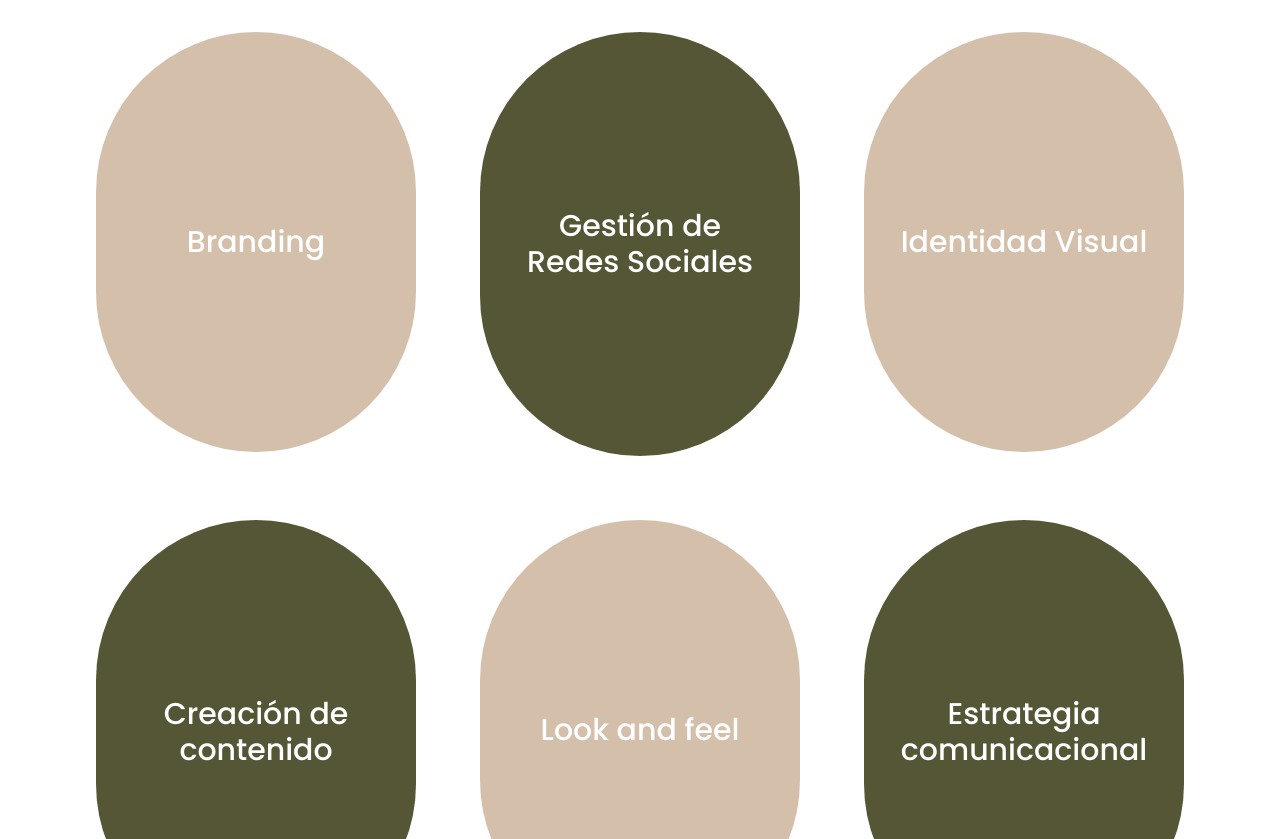
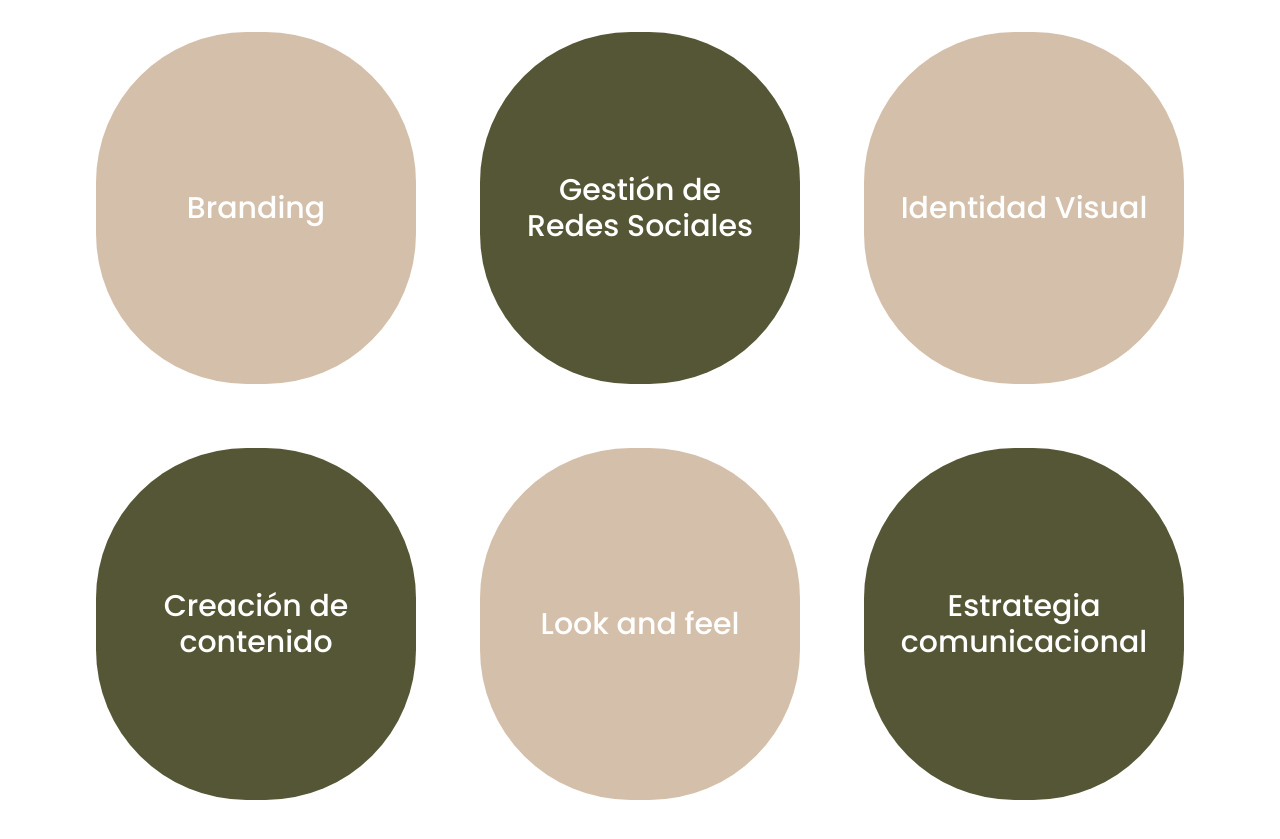
Before and after one commit to c2developergroup/thestudioav, an Astro site: page / in a window 1280 px wide. Shown: the part 900-1739 px from the top of the page. Built offline with nearby package versions, Linux system fonts and the light colour scheme; Astro itself is replaced by a stand-in of ours.

Commit message:
Servicios: fix cards

```diff
--- a/src/components/Servicios.astro
+++ b/src/components/Servicios.astro
@@ -1,17 +1,16 @@
 <section id="Servicios" class="mt-20">
-  <!-- <div class="text-center text-2xl text-[#555636] mb-10">Servicios</div> -->
   <div class="grid grid-cols-3 gap-16 mx-24">
     <div class="flip-box h-full w-full">
       <div class="flip-box-inner grid grid-cols-1 text-white gap-5">
         <div
-          class="bg-[#d4bfaa] py-48 px-3 rounded-[300px] text-center content-center flip-box-front"
+          class="bg-[#d4bfaa] w-full aspect-[10/11] rounded-[47%/42.72%] text-center content-center flip-box-front"
         >
           <h2 class="text-3xl">Branding</h2>
         </div>
         <div
-          class="bg-[#d4bfaa] py-40 px-3 rounded-[300px] text-center grid grid-cols-1 gap-5 flip-box-back absolute"
+          class="bg-[#d4bfaa] w-full aspect-[10/11] rounded-[47%/42.72%] px-10 text-center content-center flip-box-back absolute"
         >
-          <p>
+          <p class="pb-5">
             Desarrollamos tu marca de lo mas profundo hasta lo mas
             superficial para mostrarla con sentido.
           </p>
@@ -22,12 +21,12 @@
     <div class="flip-box h-full w-full">
       <div class="flip-box-inner grid grid-cols-1 text-white gap-5">
         <div
-          class="bg-[#555636] py-44 px-3 rounded-[300px] text-center content-center flip-box-front"
+          class="bg-[#555636] w-full aspect-[10/11] rounded-[47%/42.72%] text-center content-center flip-box-front"
         >
           <h2 class="text-3xl">Gestión de <br />Redes Sociales</h2>
         </div>
         <div
-          class="bg-[#555636] py-32 px-3 rounded-[300px] text-center grid grid-cols-1 gap-5 flip-box-back absolute"
+          class="bg-[#555636] w-full aspect-[10/11] rounded-[47%/42.72%] px-10 text-center content-center flip-box-back absolute"
         >
           <p>
             Gestionamos tu marca y comunidad en redes sociales. Desde la
@@ -41,12 +40,12 @@
     <div class="flip-box h-full w-full">
       <div class="flip-box-inner grid grid-cols-1 text-white gap-5">
         <div
-          class="bg-[#d4bfaa] py-48 px-3 rounded-[300px] text-center content-center flip-box-front"
+          class="bg-[#d4bfaa] w-full aspect-[10/11] rounded-[47%/42.72%] text-center content-center flip-box-front"
         >
           <h2 class="text-3xl">Identidad Visual</h2>
         </div>
         <div
-          class="bg-[#d4bfaa] py-40 px-3 rounded-[300px] text-center grid grid-cols-1 gap-5 flip-box-back absolute"
+          class="bg-[#d4bfaa] w-full aspect-[10/11] rounded-[47%/42.72%] px-10 text-center content-center flip-box-back absolute"
         >
           <p>Diseñamos la esencia de tu marca.</p>
           <p>
@@ -59,12 +58,12 @@
     <div class="flip-box h-full w-full">
       <div class="flip-box-inner grid grid-cols-1 text-white gap-5">
         <div
-          class="bg-[#555636] py-44 px-3 rounded-[300px] text-center content-center flip-box-front"
+          class="bg-[#555636] w-full aspect-[10/11] rounded-[47%/42.72%] text-center content-center flip-box-front"
         >
           <h2 class="text-3xl">Creación de contenido</h2>
         </div>
         <div
-          class="bg-[#555636] py-32 px-3 rounded-[300px] text-center grid grid-cols-1 gap-5 flip-box-back absolute"
+          class="bg-[#555636] w-full aspect-[10/11] rounded-[47%/42.72%] px-10 text-center content-center flip-box-back absolute"
         >
           <p>Hacemos todo el contenido orgánico o profesional por ti.</p>
           <p>
@@ -77,12 +76,12 @@
     <div class="flip-box h-full w-full">
       <div class="flip-box-inner grid grid-cols-1 text-white gap-5">
         <div
-          class="bg-[#d4bfaa] py-48 px-3 rounded-[300px] text-center content-center flip-box-front"
+          class="bg-[#d4bfaa] w-full aspect-[10/11] rounded-[47%/42.72%] text-center content-center flip-box-front"
         >
           <h2 class="text-3xl">Look and feel</h2>
         </div>
         <div
-          class="bg-[#d4bfaa] py-40 px-3 rounded-[300px] text-center grid grid-cols-1 gap-5 flip-box-back absolute"
+          class="bg-[#d4bfaa] w-full aspect-[10/11] rounded-[47%/42.72%] px-10 text-center content-center flip-box-back absolute"
         >
           <p>
             Instagram es tu vitrina, definimos una identidad visual
@@ -94,12 +93,12 @@
     <div class="flip-box h-full w-full">
       <div class="flip-box-inner grid grid-cols-1 text-white gap-5">
         <div
-          class="bg-[#555636] py-44 px-3 rounded-[300px] text-center content-center flip-box-front"
+          class="bg-[#555636] w-full aspect-[10/11] rounded-[47%/42.72%] text-center content-center flip-box-front"
         >
           <h2 class="text-3xl">Estrategia comunicacional</h2>
         </div>
         <div
-          class="bg-[#555636] py-32 px-7 rounded-[300px] text-center grid grid-cols-1 gap-5 flip-box-back absolute"
+          class="bg-[#555636] w-full aspect-[10/11] rounded-[47%/42.72%] px-10 text-center content-center flip-box-back absolute"
         >
           <p>
             Toda marca quiere ser parte de <br />este mundo digital. Pero no <br
```
